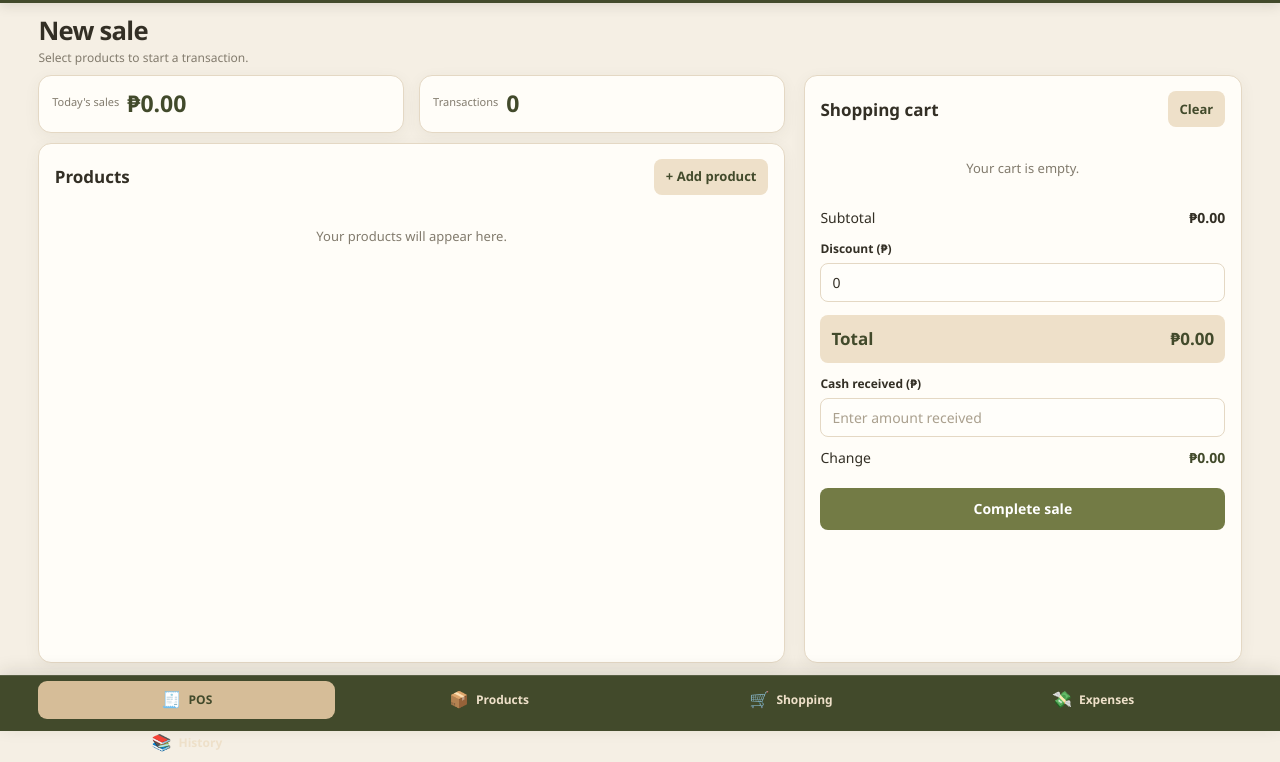
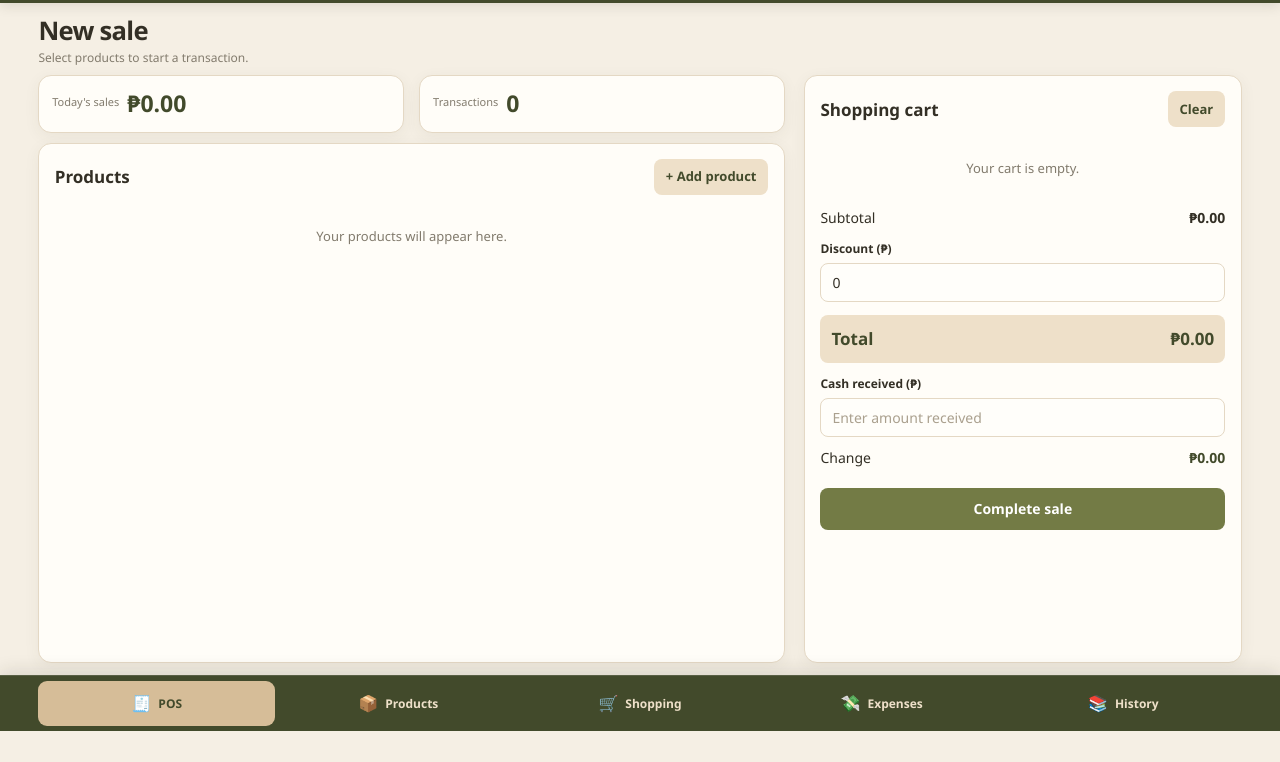
Before and after one commit to mrdev13740/tan-bakeshop, a website with bundled scripts: page index.html in a window 1280 px wide. Shown: the part 69-831 px from the top of the page. After the commit the page ends 800 px from the top, so only its background shows below. Built offline with nearby package versions, Linux system fonts and the light colour scheme.

Commit message:
Update styles.css

```diff
--- a/styles.css
+++ b/styles.css
@@ -538,7 +538,7 @@ select:focus {
   left: 0;
   z-index: 50;
   display: grid;
-  grid-template-columns: repeat(4, minmax(0, 1fr));
+  grid-template-columns: repeat(5, minmax(0, 1fr));
   gap: 5px;
   padding: 7px 3%;
   padding-bottom: calc(7px + env(safe-area-inset-bottom));
@@ -708,7 +708,7 @@ select:focus {
     min-height: 0;
     padding: 5px 3%;
     padding-bottom: 5px;
-    grid-template-columns: repeat(4, minmax(0, 1fr));
+    grid-template-columns: repeat(5, minmax(0, 1fr));
   }
 
   .nav-button {
@@ -930,7 +930,7 @@ select:focus {
     bottom: 0;
     left: 0;
     min-height: var(--nav-height);
-    grid-template-columns: repeat(4, minmax(0, 1fr));
+    grid-template-columns: repeat(5, minmax(0, 1fr));
     gap: 3px;
     padding: 5px 7px;
     padding-bottom: calc(5px + env(safe-area-inset-bottom));
```
